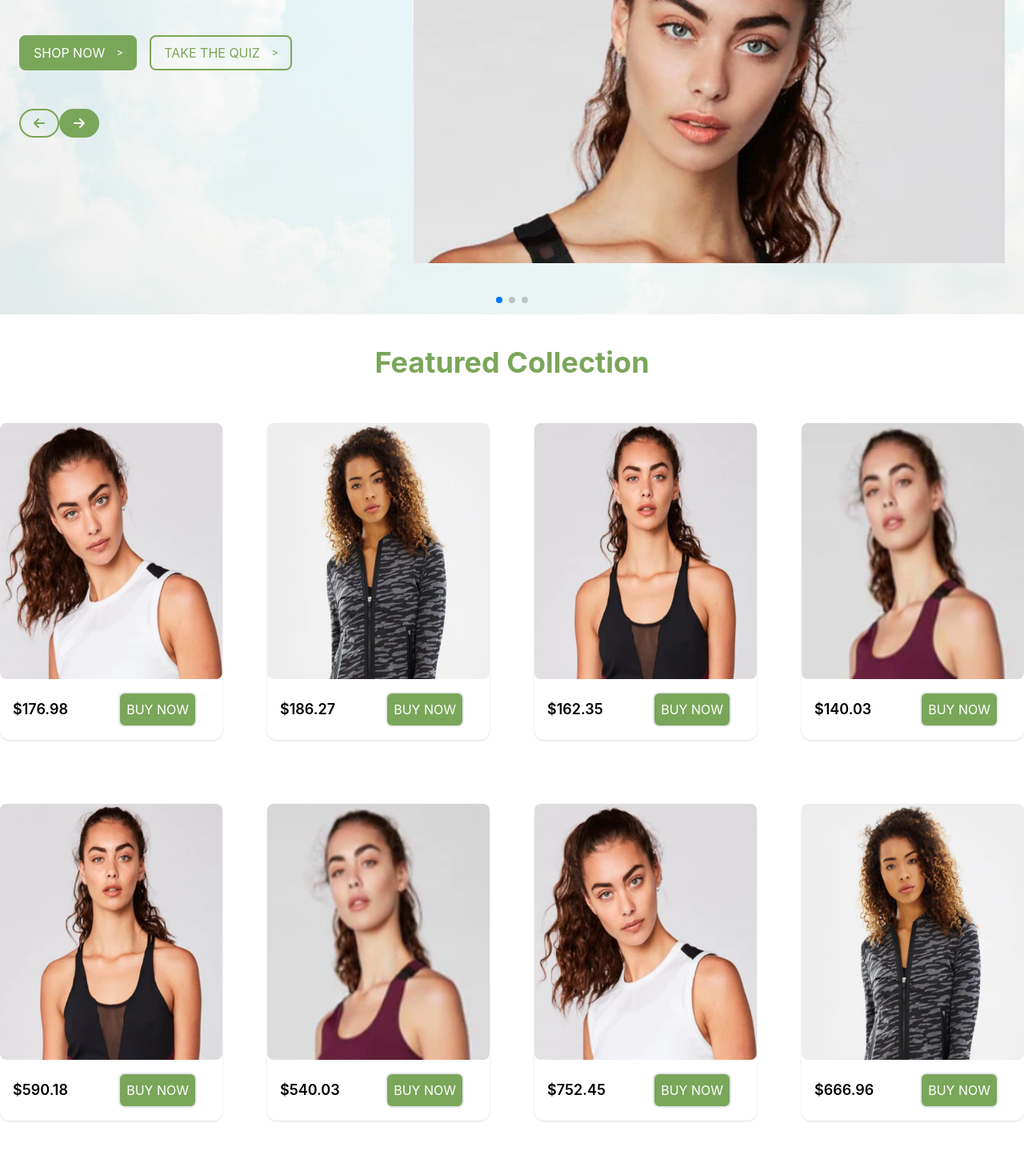
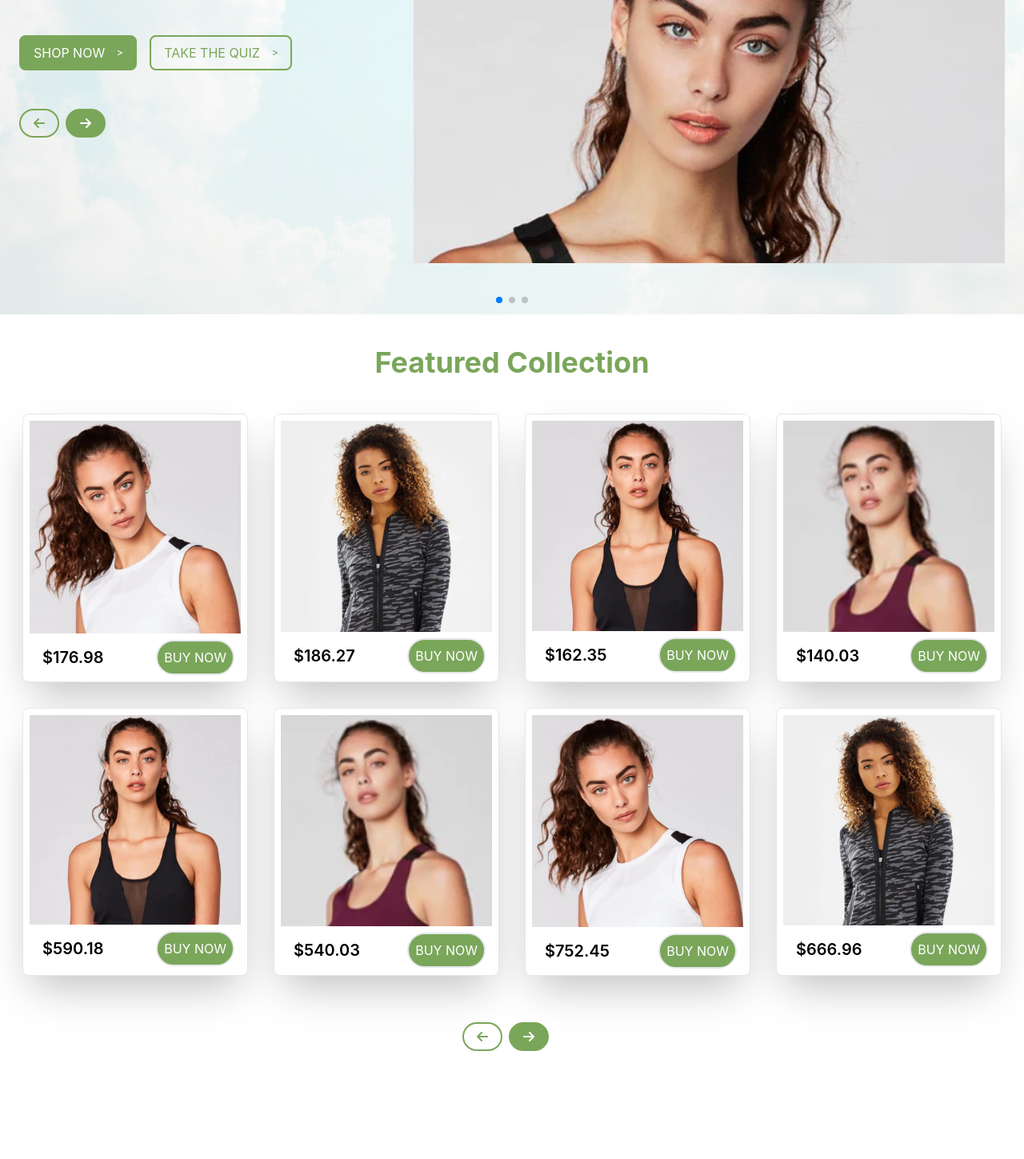
Before and after one commit to fer79/gamm-app, a React (Create React App) app: page / in a window 1280 px wide. Shown: the part 340-1789 px from the top of the page at 80% size. After the commit the page ends 1678 px from the top, so only its background shows below. Built offline with nearby package versions, Linux system fonts and the light colour scheme.

Commit message:
product-section-fixes

```diff
--- a/src/CartContext.jsx
+++ b/src/CartContext.jsx
@@ -16,7 +16,6 @@ export const CartProvider = ({children}) => {
 
   const removeFromCart = (index) => {
     cartItems.splice(index, 1);
-    getCartTotal();
   };
 
   const getCartTotal = () => {
--- a/src/Components/CartModal.jsx
+++ b/src/Components/CartModal.jsx
@@ -34,7 +34,7 @@ export default function CartModal() {
                             <div className="ml-auto">
                               <p className="text-black mt-4">${item.price}</p>
                             </div>
-                            <div className="pl-20"><button onClick={() => {removeFromCart(index);toggleModal();}} className="mt-4 py-2 px-4 bg-red-600 hover:bg-red-500 text-white rounded-lg">Remove</button></div>
+                            <div className="pl-20"><button onClick={() => {removeFromCart(index);}} className="mt-4 py-2 px-4 bg-red-600 hover:bg-red-500 text-white rounded-lg">Remove</button></div>
                           </div>
                         </div>
                         )}
--- a/src/Components/HeroSection.jsx
+++ b/src/Components/HeroSection.jsx
@@ -29,8 +29,8 @@ import { Pagination, Navigation } from 'swiper/modules';
                     <SecondaryButton value='Take the Quiz'></SecondaryButton>
                   </div>
                   <div className="flex my-6">
-                    <button className="py-2 px-4 rounded-full bg-transparent border-2 border-bud-green hover:bg-lime-300 hover:border-lime-300"><svg xmlns="http://www.w3.org/2000/svg" viewBox="0 0 448 512" className="h-3 sm:h-4 fill-current text-bud-green"><path d="M9.4 233.4c-12.5 12.5-12.5 32.8 0 45.3l160 160c12.5 12.5 32.8 12.5 45.3 0s12.5-32.8 0-45.3L109.2 288 416 288c17.7 0 32-14.3 32-32s-14.3-32-32-32l-306.7 0L214.6 118.6c12.5-12.5 12.5-32.8 0-45.3s-32.8-12.5-45.3 0l-160 160z"/></svg></button>
-                    <button className="next py-2 px-4 rounded-full bg-bud-green border-2 border-bud-green  mr-4 hover:bg-lime-300"><svg xmlns="http://www.w3.org/2000/svg" viewBox="0 0 448 512" className="h-3 sm:h-4 fill-current text-white"><path d="M438.6 278.6c12.5-12.5 12.5-32.8 0-45.3l-160-160c-12.5-12.5-32.8-12.5-45.3 0s-12.5 32.8 0 45.3L338.8 224 32 224c-17.7 0-32 14.3-32 32s14.3 32 32 32l306.7 0L233.4 393.4c-12.5 12.5-12.5 32.8 0 45.3s32.8 12.5 45.3 0l160-160z"/></svg></button>
+                    <div className="pr-2"><button className="py-2 px-4 rounded-full bg-transparent border-2 border-bud-green hover:bg-lime-300 hover:border-lime-300"><svg xmlns="http://www.w3.org/2000/svg" viewBox="0 0 448 512" className="h-3 sm:h-4 fill-current text-bud-green"><path d="M9.4 233.4c-12.5 12.5-12.5 32.8 0 45.3l160 160c12.5 12.5 32.8 12.5 45.3 0s12.5-32.8 0-45.3L109.2 288 416 288c17.7 0 32-14.3 32-32s-14.3-32-32-32l-306.7 0L214.6 118.6c12.5-12.5 12.5-32.8 0-45.3s-32.8-12.5-45.3 0l-160 160z"/></svg></button></div>
+                    <div><button className="next py-2 px-4 rounded-full bg-bud-green border-2 border-bud-green  mr-4 hover:bg-lime-300"><svg xmlns="http://www.w3.org/2000/svg" viewBox="0 0 448 512" className="h-3 sm:h-4 fill-current text-white"><path d="M438.6 278.6c12.5-12.5 12.5-32.8 0-45.3l-160-160c-12.5-12.5-32.8-12.5-45.3 0s-12.5 32.8 0 45.3L338.8 224 32 224c-17.7 0-32 14.3-32 32s14.3 32 32 32l306.7 0L233.4 393.4c-12.5 12.5-12.5 32.8 0 45.3s32.8 12.5 45.3 0l160-160z"/></svg></button></div>
                   </div>
             </div>
             <div className="hidden sm:block sm:w-1/3 lg:w-3/5 relative">
--- a/src/Components/Product.jsx
+++ b/src/Components/Product.jsx
@@ -6,15 +6,15 @@ export default function Product({ id = '', productImg = '', price = ''}) {
   const { addToCart, toggleModal } = useContext(CartContext);
 
   return (
-    <div key={id} className="w-62 bg-white shadow rounded-xl duration-500 hover:scale-105">
-      <img src={productImg} className="w-100 h-80 rounded-lg"/>
-      <div className="px-4 py-3 w-62">
-          <div className="flex items-center">
-            <p className="text-lg font-semibold text-black my-3">${price}</p>
-            <div className="ml-auto">
-              <button onClick={() => {addToCart({id, price, productImg}); toggleModal();}} className="uppercase py-2 px-2 rounded-lg bg-bud-green border-2 text-white text-md mr-4 hover:bg-lime-300">Buy Now</button>
-            </div>
-          </div>
+    <div key={id} className="relative bg-white border rounded-lg shadow-2xl transform transition duration-500 hover:scale-105">
+      <div className="flex justify-center">
+        <img className="rounded-md p-2 object-fill w-96" src={productImg} loading="lazy" />
+      </div>
+      <div className="px-4 pb-2">
+        <div className="p-2 flex items-center">
+          <h5 className="text-xl font-semibold text-black">${price}</h5>
+          <div className="absolute right-0"><button onClick={() => {addToCart({id, price, productImg}); toggleModal();}} className="uppercase py-2 px-2 rounded-full bg-bud-green border-2 text-white text-md mr-4 hover:bg-lime-300">Buy Now</button></div>
+        </div>
       </div>
     </div>
   );
--- a/src/Components/ProductSection.jsx
+++ b/src/Components/ProductSection.jsx
@@ -36,22 +36,24 @@ export default function ProductSection() {
 
   return (
     <>
-      <section className="w-fit mx-auto grid grid-cols-1 md:grid-cols-2 lg:grid-cols-4 justify-items-center justify-center gap-y-20 gap-x-14 mt-10 mb-5">
-        {filterData && filterData.map((item, index) => <>{item}</>)}
-      </section>
+      <div className="h-full flex w-full justify-center items-center p-2">
+        <div className="grid gap-8 grid-cols-1 sm:grid-cols-2 md:grid-cols-3 lg:grid-cols-4 p-4 md:p-2 xl:p-5">
+          {filterData && filterData.map((item, index) => <>{item}</>)}
+        </div>
+      </div>
       <div className="flex justify-center m-6">
         <ReactPaginate
           containerClassName={"pagination"}
           activeClassName={"active"}
           pageClassName={"page-item"}
-          onPageChange={(event) => setPage(event.selected)}
+          // onPageChange={(event) => setPage(event.selected)}
           breakLabel="..."
-          pageCount={Math.ceil(data.length / 8)}
+          // pageCount={Math.ceil(data.length / 8)}
           previousLabel={
-            <button className="py-2 px-4 rounded-full bg-transparent border-2 border-bud-green hover:bg-lime-300 hover:border-lime-300"><svg xmlns="http://www.w3.org/2000/svg" viewBox="0 0 448 512" className="h-3 sm:h-4 fill-current text-bud-green"><path d="M9.4 233.4c-12.5 12.5-12.5 32.8 0 45.3l160 160c12.5 12.5 32.8 12.5 45.3 0s12.5-32.8 0-45.3L109.2 288 416 288c17.7 0 32-14.3 32-32s-14.3-32-32-32l-306.7 0L214.6 118.6c12.5-12.5 12.5-32.8 0-45.3s-32.8-12.5-45.3 0l-160 160z"/></svg></button>
+            <div className="pr-2"><button className="py-2 px-4 rounded-full bg-transparent border-2 border-bud-green hover:bg-lime-300 hover:border-lime-300"><svg xmlns="http://www.w3.org/2000/svg" viewBox="0 0 448 512" className="h-3 sm:h-4 fill-current text-bud-green"><path d="M9.4 233.4c-12.5 12.5-12.5 32.8 0 45.3l160 160c12.5 12.5 32.8 12.5 45.3 0s12.5-32.8 0-45.3L109.2 288 416 288c17.7 0 32-14.3 32-32s-14.3-32-32-32l-306.7 0L214.6 118.6c12.5-12.5 12.5-32.8 0-45.3s-32.8-12.5-45.3 0l-160 160z"/></svg></button></div>
           }
           nextLabel={
-            <button className="py-2 px-4 rounded-full bg-bud-green border-2 border-bud-green  mr-4 hover:bg-lime-300"><svg xmlns="http://www.w3.org/2000/svg" viewBox="0 0 448 512" className="h-3 sm:h-4 fill-current text-white"><path d="M438.6 278.6c12.5-12.5 12.5-32.8 0-45.3l-160-160c-12.5-12.5-32.8-12.5-45.3 0s-12.5 32.8 0 45.3L338.8 224 32 224c-17.7 0-32 14.3-32 32s14.3 32 32 32l306.7 0L233.4 393.4c-12.5 12.5-12.5 32.8 0 45.3s32.8 12.5 45.3 0l160-160z"/></svg></button>
+            <div><button className="py-2 px-4 rounded-full bg-bud-green border-2 border-bud-green  mr-4 hover:bg-lime-300"><svg xmlns="http://www.w3.org/2000/svg" viewBox="0 0 448 512" className="h-3 sm:h-4 fill-current text-white"><path d="M438.6 278.6c12.5-12.5 12.5-32.8 0-45.3l-160-160c-12.5-12.5-32.8-12.5-45.3 0s-12.5 32.8 0 45.3L338.8 224 32 224c-17.7 0-32 14.3-32 32s14.3 32 32 32l306.7 0L233.4 393.4c-12.5 12.5-12.5 32.8 0 45.3s32.8 12.5 45.3 0l160-160z"/></svg></button></div>
           }
         />
       </div>
```
